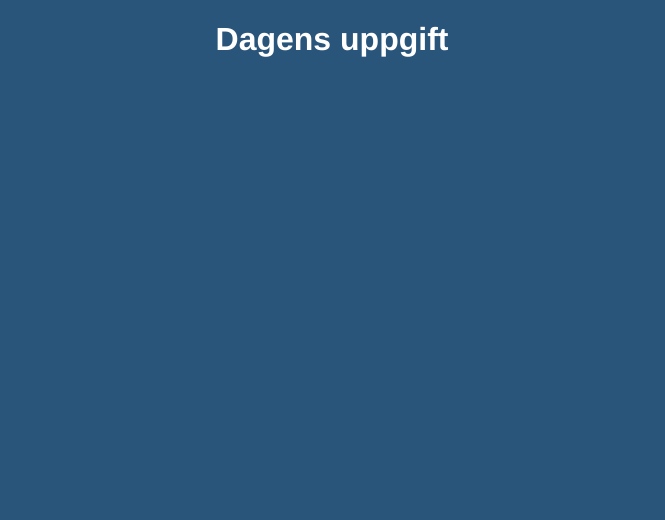
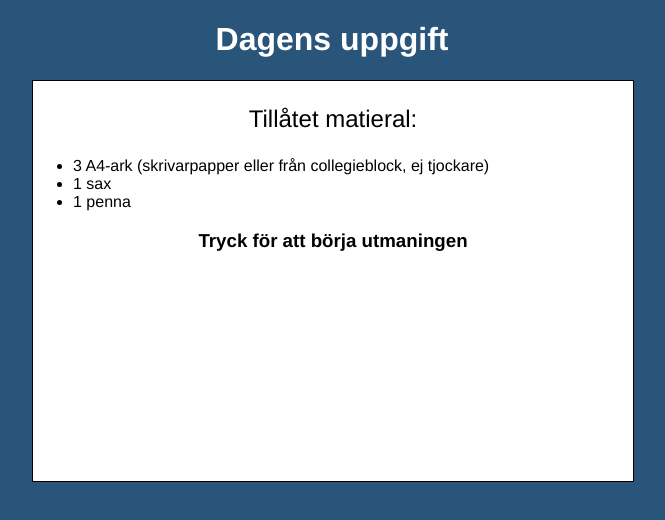
Before and after one commit to gaffel85/best-i-slekt, a Vue app: page / in a window 1280 px wide. Shown: the top 520 px of the page, without its empty margins (316-981 px from the left). Built offline with nearby package versions, Linux system fonts and the light colour scheme.

Commit message:
First assignment

```diff
--- a/src/App.vue
+++ b/src/App.vue
@@ -1,13 +1,17 @@
 <template>
   <div id="app">
     <h1>Dagens uppgift</h1>
+    <Assignment />
   </div>
 </template>
 
 <script>
+import Assignment from "./components/Assignment.vue";
 export default {
   name: "app",
-  components: {}
+  components: {
+    Assignment
+  }
 };
 </script>
 
--- /dev/null
+++ b/src/components/Assignment.vue
@@ -0,0 +1,105 @@
+<template>
+  <div class="card">
+    <div class="card-inner" v-bind:class="[isOpen ? 'isClicked' : '']" @click="toggleClicked()">
+      <div class="card-front">
+        <p>Tillåtet matieral:</p>
+        <ul>
+          <li>3 A4-ark (skrivarpapper eller från collegieblock, ej tjockare)</li>
+          <li>1 sax</li>
+          <li>1 penna</li>
+        </ul>
+        <h3>Tryck för att börja utmaningen</h3>
+      </div>
+      <div class="card-back">
+        <h3>Långt papper</h3>
+        <p>Gör en så lång skapelse som möjligt av dessa material. Skapelsen får bara bestå av en sorts material. Längst skapelse vinner.</p>
+        <p>Du har 5 minuter på dig. Din tid börjar NU!</p>
+        <p>PS. Skapelsen måste ha kontakt med alla delar av sig själv</p>
+      </div>
+    </div>
+  </div>
+</template>
+
+<script>
+export default {
+  name: "Settings",
+  props: {
+    prepars: String,
+    assignment: String
+  },
+  data: function() {
+    return {
+      isOpen: false
+    };
+  },
+
+  methods: {
+    toggleClicked: function() {
+      this.isOpen = !this.isOpen;
+    }
+  }
+};
+</script>
+
+<style>
+/* The flip card container - set the width and height to whatever you want. We have added the border property to demonstrate that the flip itself goes out of the box on hover (remove perspective if you don't want the 3D effect */
+.card {
+  background-color: transparent;
+  margin: auto;
+  width: 600px;
+  height: 400px;
+  perspective: 1000px; /* Remove this if you don't want the 3D effect */
+}
+
+.card.hidden {
+  visibility: hidden;
+}
+
+/* This container is needed to position the front and back side */
+.card-inner {
+  position: relative;
+  width: 100%;
+  height: 100%;
+  text-align: center;
+  transition: transform 0.8s;
+  transform-style: preserve-3d;
+}
+
+/* Do an horizontal flip when you move the mouse over the flip box container */
+.card-inner.isClicked {
+  transform: rotateY(180deg);
+}
+
+/* Position the front and back side */
+.card-front,
+.card-back {
+  position: absolute;
+  width: 100%;
+  height: 100%;
+  -webkit-backface-visibility: hidden; /* Safari */
+  backface-visibility: hidden;
+  border: 1px solid #000;
+}
+
+/* Style the front side (fallback if image is missing) */
+.card-front {
+  background: #ffffff;
+  color: black;
+}
+
+/* Style the back side */
+.card-back {
+  background-color: #ffffff;
+  color: #000000;
+  transform: rotateY(180deg);
+  padding: 20px;
+}
+
+p {
+  font-size: 18pt;
+}
+
+ul {
+  text-align: left;
+}
+</style>
```
